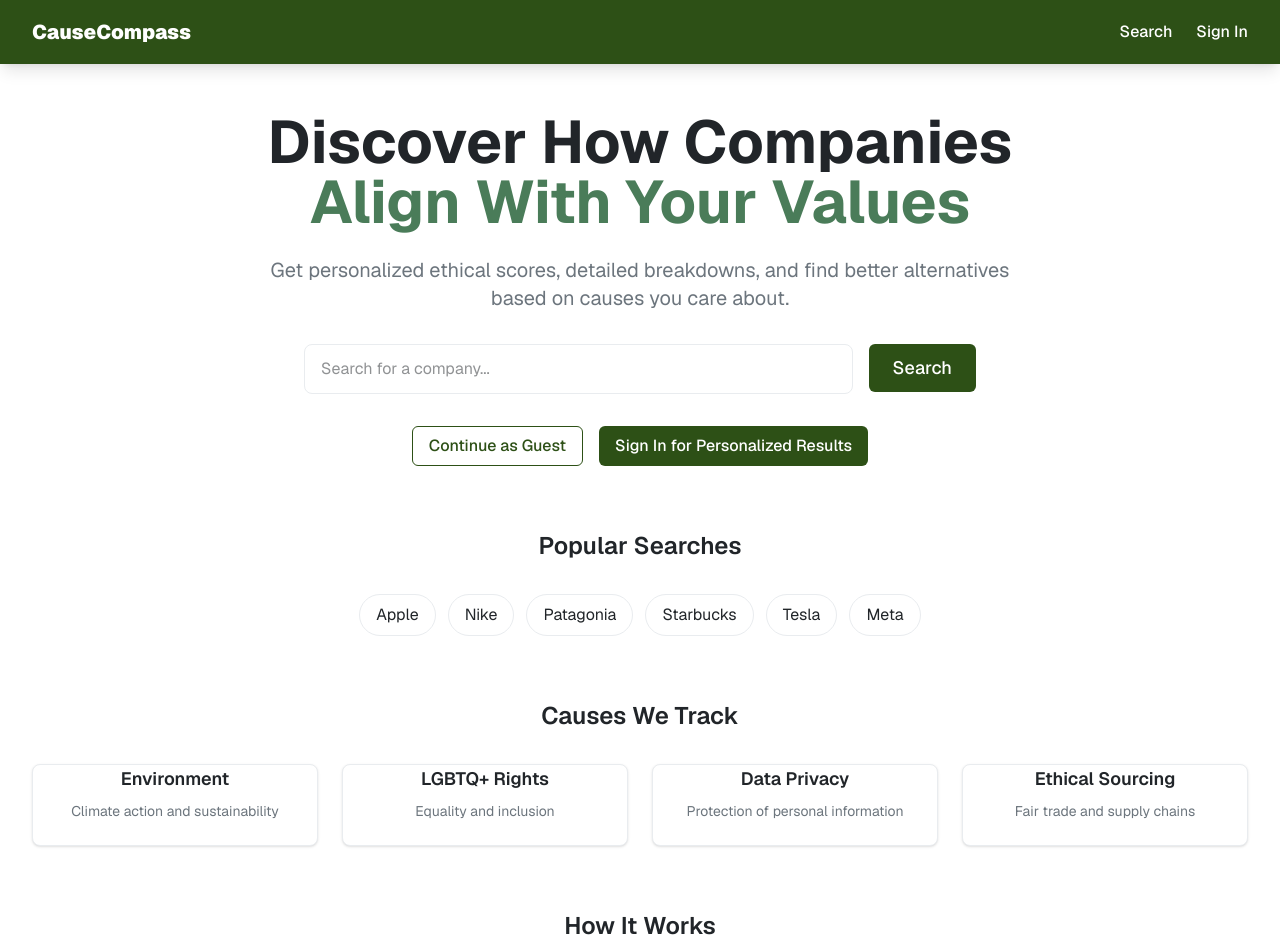
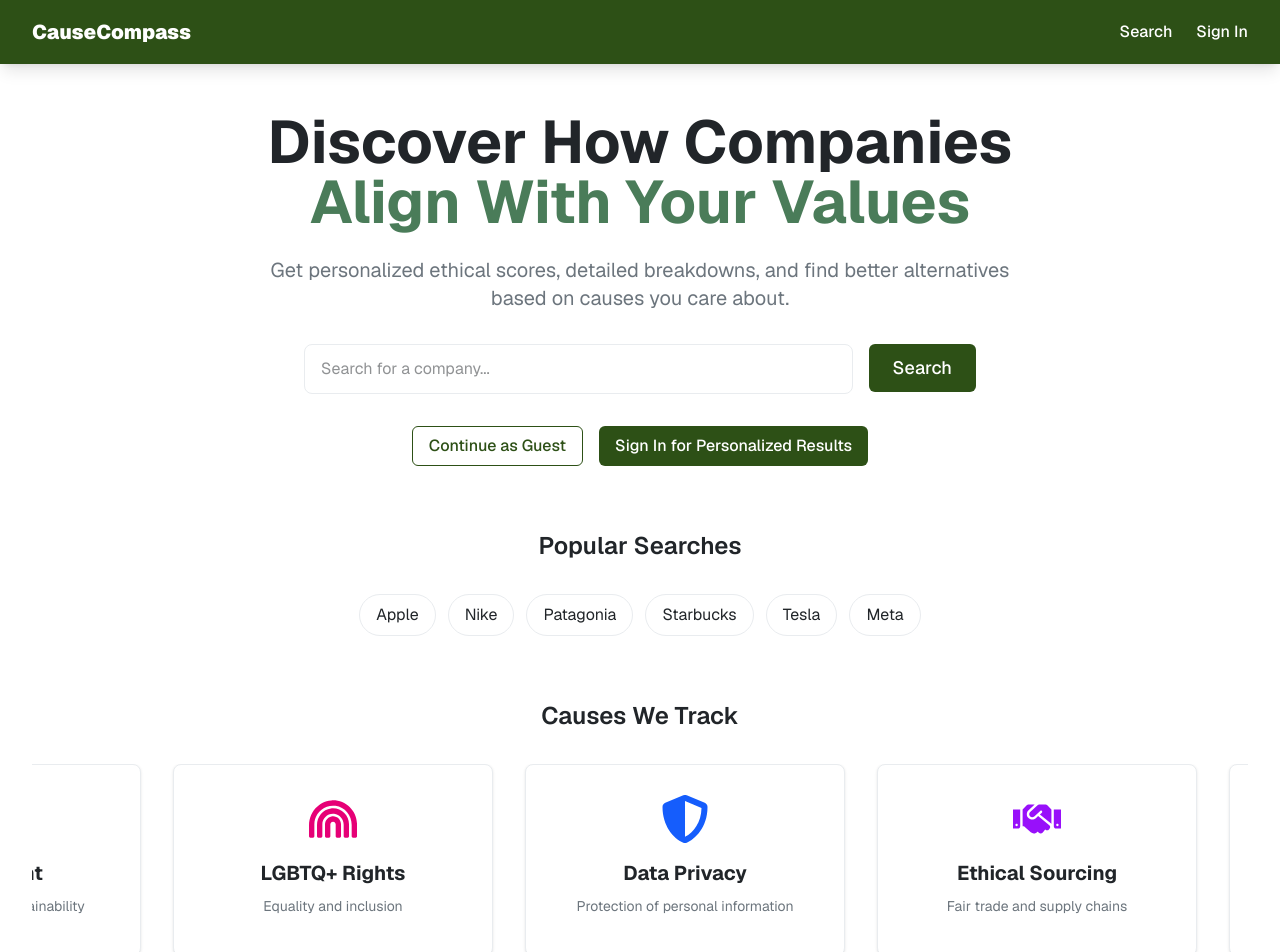
Before and after one commit to BrandTrieu/cause-compass, a Next.js app: page / in a window 1280 px wide. Shown: the top 952 px of the page. Built offline with nearby package versions, Linux system fonts and the light colour scheme; no server answers.

Commit message:
added carousel

```diff
--- a/package.json
+++ b/package.json
@@ -23,6 +23,7 @@
     "prisma": "^6.16.3",
     "react": "19.1.0",
     "react-dom": "19.1.0",
+    "react-icons": "^5.5.0",
     "uuid": "^13.0.0",
     "zod": "^4.1.11"
   },
--- a/src/app/globals.css
+++ b/src/app/globals.css
@@ -60,3 +60,17 @@
   -webkit-box-orient: vertical;
   overflow: hidden;
 }
+
+/* Infinite scroll animation */
+@keyframes scroll {
+  0% {
+    transform: translateX(0);
+  }
+  100% {
+    transform: translateX(-33.333%);
+  }
+}
+
+.animate-scroll {
+  animation: scroll 10s linear infinite;
+}
--- a/src/app/page.tsx
+++ b/src/app/page.tsx
@@ -3,7 +3,7 @@
 import { useState } from 'react'
 import { useRouter } from 'next/navigation'
 import { Button } from '@/components/ui/Button'
-import { Card, CardContent } from '@/components/ui/Card'
+import InfiniteCauseCards from '@/components/InfiniteCauseCards'
 
 export default function Home() {
   const [searchQuery, setSearchQuery] = useState('')
@@ -27,12 +27,6 @@
     'Apple', 'Nike', 'Patagonia', 'Starbucks', 'Tesla', 'Meta'
   ]
 
-  const featuredCauses = [
-    { key: 'environmentally_friendly', name: 'Environment', description: 'Climate action and sustainability' },
-    { key: 'lgbtq', name: 'LGBTQ+ Rights', description: 'Equality and inclusion' },
-    { key: 'data_privacy', name: 'Data Privacy', description: 'Protection of personal information' },
-    { key: 'ethical_sourcing', name: 'Ethical Sourcing', description: 'Fair trade and supply chains' }
-  ]
 
   return (
     <div className="max-w-7xl mx-auto px-4 sm:px-6 lg:px-8 py-12">
@@ -93,16 +87,7 @@
       {/* Featured Causes */}
       <div className="mb-16">
         <h2 className="text-2xl font-semibold text-center mb-8 text-foreground">Causes We Track</h2>
-        <div className="grid grid-cols-1 md:grid-cols-2 lg:grid-cols-4 gap-6">
-          {featuredCauses.map((cause) => (
-            <Card key={cause.key} className="text-center">
-              <CardContent className="p-6">
-                <h3 className="font-semibold text-lg mb-2 text-foreground">{cause.name}</h3>
-                <p className="text-text-muted text-sm">{cause.description}</p>
-              </CardContent>
-            </Card>
-          ))}
-        </div>
+        <InfiniteCauseCards />
       </div>
 
       {/* How It Works */}
--- /dev/null
+++ b/src/components/InfiniteCauseCards.tsx
@@ -0,0 +1,108 @@
+'use client'
+
+import { Card, CardContent } from '@/components/ui/Card'
+import {
+  FaLeaf,
+  FaRainbow,
+  FaShieldAlt,
+  FaHandshake,
+  FaFlag,
+  FaFistRaised,
+  FaChild,
+  FaHeart
+} from 'react-icons/fa'
+
+interface Cause {
+  key: string
+  name: string
+  description: string
+  icon: React.ComponentType<{ className?: string }>
+  color: string
+}
+
+const causes: Cause[] = [
+  {
+    key: 'environmentally_friendly',
+    name: 'Environment',
+    description: 'Climate action and sustainability',
+    icon: FaLeaf,
+    color: 'text-green-600'
+  },
+  {
+    key: 'lgbtq',
+    name: 'LGBTQ+ Rights',
+    description: 'Equality and inclusion',
+    icon: FaRainbow,
+    color: 'text-pink-600'
+  },
+  {
+    key: 'data_privacy',
+    name: 'Data Privacy',
+    description: 'Protection of personal information',
+    icon: FaShieldAlt,
+    color: 'text-blue-600'
+  },
+  {
+    key: 'ethical_sourcing',
+    name: 'Ethical Sourcing',
+    description: 'Fair trade and supply chains',
+    icon: FaHandshake,
+    color: 'text-purple-600'
+  },
+  {
+    key: 'free_palestine',
+    name: 'Free Palestine',
+    description: 'Support for Palestinian rights',
+    icon: FaFlag,
+    color: 'text-red-600'
+  },
+  {
+    key: 'women_workplace',
+    name: 'Women in the Workplace',
+    description: 'Gender equality and workplace diversity',
+    icon: FaFistRaised,
+    color: 'text-orange-600'
+  },
+  {
+    key: 'child_labor',
+    name: 'Child Labour',
+    description: 'Opposition to child labor and support for children\'s rights',
+    icon: FaChild,
+    color: 'text-yellow-600'
+  },
+  {
+    key: 'animal_cruelty',
+    name: 'Animal Cruelty',
+    description: 'Opposition to animal cruelty and support for animal welfare',
+    icon: FaHeart,
+    color: 'text-pink-500'
+  },
+]
+
+export default function InfiniteCauseCards() {
+  // Duplicate the causes array to create seamless infinite scroll
+  const duplicatedCauses = [...causes, ...causes, ...causes]
+
+  return (
+    <div className="relative overflow-hidden">
+      <div className="flex animate-scroll">
+        {duplicatedCauses.map((cause, index) => {
+          const IconComponent = cause.icon
+          return (
+            <div key={`${cause.key}-${index}`} className="flex-shrink-0 mx-4">
+              <Card className="w-80 h-48 hover:shadow-lg transition-shadow duration-300">
+                <CardContent className="p-8 h-full flex flex-col items-center justify-center text-center">
+                  <div className={`mb-4 ${cause.color}`}>
+                    <IconComponent className="w-12 h-12" />
+                  </div>
+                  <h3 className="font-bold text-xl mb-2 text-foreground">{cause.name}</h3>
+                  <p className="text-text-muted text-sm leading-relaxed">{cause.description}</p>
+                </CardContent>
+              </Card>
+            </div>
+          )
+        })}
+      </div>
+    </div>
+  )
+}
--- a/src/components/ui/Card.tsx
+++ b/src/components/ui/Card.tsx
@@ -50,7 +50,7 @@
 
 const CardContent = forwardRef<HTMLDivElement, HTMLAttributes<HTMLDivElement>>(
   ({ className, ...props }, ref) => (
-    <div ref={ref} className={clsx('p-6 pt-0', className)} {...props} />
+    <div ref={ref} className={clsx('p-6 pt-6', className)} {...props} />
   )
 )
 CardContent.displayName = 'CardContent'
```
Also changed, not shown: 1 other file (tests, documents, lock files or other folders).
